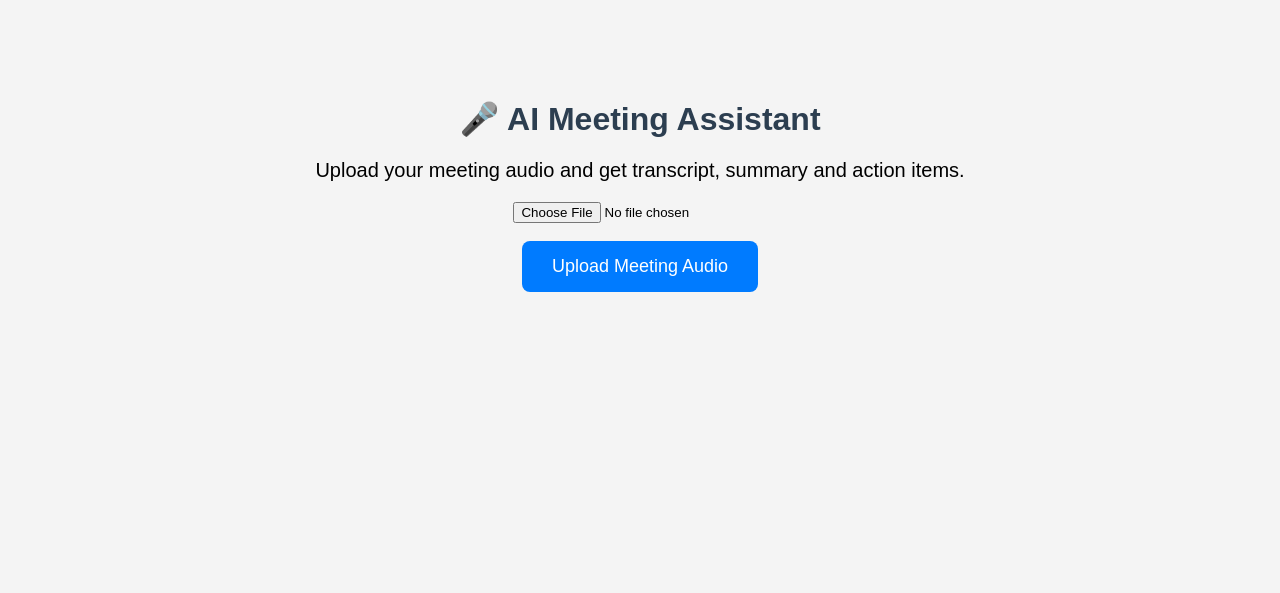
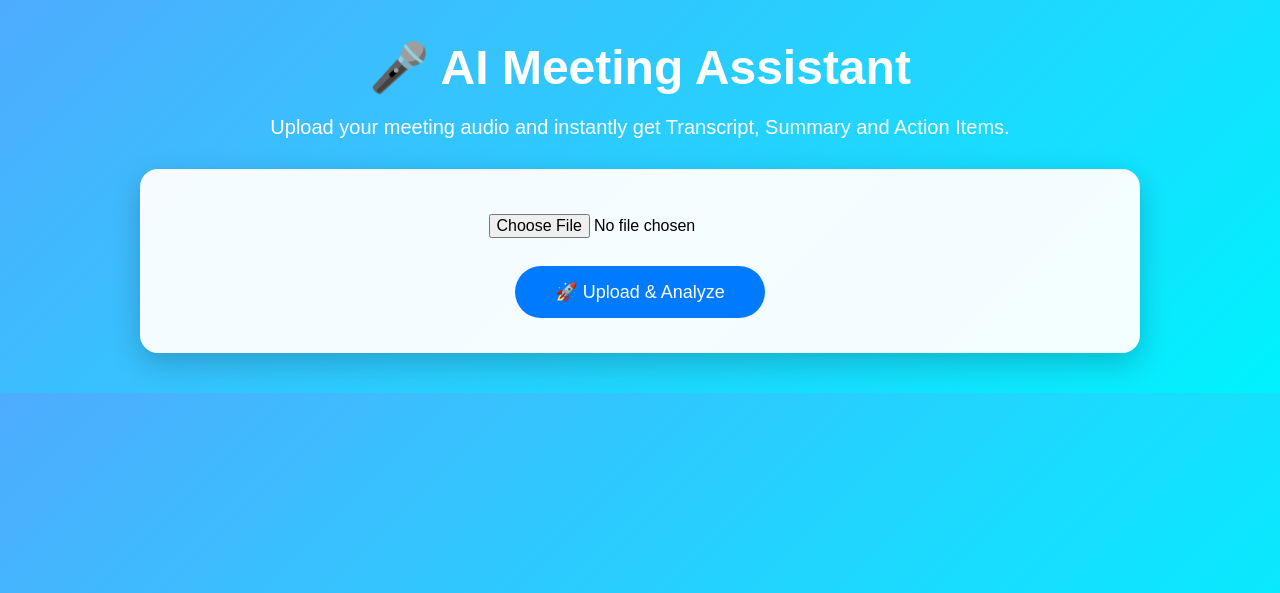
Before and after one commit to priya939287-bit/AI-Meeting-Assistant, a Flask app: page / in a window 1280 px wide. Shown: the top 593 px of the page. Run offline with Flask 3, Linux system fonts and the light colour scheme.

Commit message:
Redesigned UI for meeting analysis results

```diff
--- a/app.py
+++ b/app.py
@@ -35,21 +35,12 @@ def upload():
 
         action_items = extract_action_items(transcript)
 
-        actions = "\n".join(action_items)
-
-        return f"""
-Transcript:
-
-{transcript}
-
-Summary:
-
-{summary}
-
-Action Items:
-
-{actions}
-"""
+        return render_template(
+            "index.html",
+            transcript=transcript,
+            summary=summary,
+            actions=action_items
+        )
 
     else:
         return "Only audio files (.mp3, .wav, .m4a) are allowed."
--- a/static/css/style.css
+++ b/static/css/style.css
@@ -1,49 +1,116 @@
 body{
 
-    background-color:#f4f4f4;
-
-    font-family:Arial;
+    margin:0;
+    padding:0;
+    font-family:Arial, sans-serif;
+    background:linear-gradient(135deg,#4facfe,#00f2fe);
 
 }
 
 .container{
 
-    width:60%;
-
-    margin:auto;
-
-    margin-top:100px;
-
-    text-align:center;
+    width:85%;
+    max-width:1000px;
+    margin:40px auto;
 
 }
 
-h1{
+.header{
 
-    color:#2c3e50;
+    text-align:center;
+    margin-bottom:30px;
 
 }
 
-p{
+.header h1{
 
+    color:white;
+    font-size:48px;
+    margin-bottom:10px;
+
+}
+
+.header p{
+
+    color:white;
     font-size:20px;
+
+}
+
+.upload-card{
+
+    background:rgba(255,255,255,0.95);
+    padding:35px;
+    border-radius:18px;
+    box-shadow:0 10px 30px rgba(0,0,0,0.2);
+    text-align:center;
+    margin-bottom:30px;
+
+}
+
+input[type="file"]{
+
+    font-size:16px;
+    padding:10px;
 
 }
 
 button{
 
-    background-color:#007BFF;
-
+    background:#007BFF;
     color:white;
-
-    padding:15px 30px;
-
     border:none;
-
-    border-radius:8px;
-
+    padding:15px 40px;
+    border-radius:30px;
     font-size:18px;
-
     cursor:pointer;
+    transition:0.3s;
 
 }
+
+button:hover{
+
+    background:#0056b3;
+    transform:scale(1.05);
+
+}
+
+.result-card{
+
+    background:white;
+    margin-top:25px;
+    padding:25px;
+    border-radius:18px;
+    box-shadow:0 10px 25px rgba(0,0,0,0.15);
+
+}
+
+.result-card h2{
+
+    color:#007BFF;
+    margin-bottom:15px;
+    border-bottom:2px solid #007BFF;
+    padding-bottom:10px;
+
+}
+
+.result-card p{
+
+    text-align:justify;
+    line-height:1.8;
+    font-size:17px;
+
+}
+
+.result-card ul{
+
+    padding-left:25px;
+
+}
+
+.result-card li{
+
+    margin-bottom:10px;
+    font-size:17px;
+
+}
--- a/templates/index.html
+++ b/templates/index.html
@@ -1,35 +1,99 @@
 <!DOCTYPE html>
-<html>
+<html lang="en">
 
 <head>
+
+    <meta charset="UTF-8">
+    <meta name="viewport" content="width=device-width, initial-scale=1.0">
+
     <title>AI Meeting Assistant</title>
 
     <link rel="stylesheet"
           href="{{ url_for('static', filename='css/style.css') }}">
+
 </head>
 
 <body>
 
     <div class="container">
 
+        <div class="header">
+
             <h1>🎤 AI Meeting Assistant</h1>
 
             <p>
-            Upload your meeting audio and get
-            transcript, summary and action items.
+                Upload your meeting audio and instantly get
+                Transcript, Summary and Action Items.
             </p>
 
-        <form action="/upload" method="POST" enctype="multipart/form-data">
+        </div>
 
-            <input type="file" name="audio">
+        <div class="upload-card">
+
+            <form action="/upload"
+                  method="POST"
+                  enctype="multipart/form-data">
+
+                <input type="file"
+                       name="audio"
+                       required>
 
                 <br><br>
 
                 <button type="submit">
-                Upload Meeting Audio
+
+                    🚀 Upload & Analyze
+
                 </button>
 
             </form>
+            {% if transcript %}
+
+<div class="result-card">
+
+    <h2>🎤 Transcript</h2>
+
+    <p>{{ transcript }}</p>
+
+</div>
+
+{% endif %}
+
+
+{% if summary %}
+
+<div class="result-card">
+
+    <h2>📝 Summary</h2>
+
+    <p>{{ summary }}</p>
+
+</div>
+
+{% endif %}
+
+
+{% if actions %}
+
+<div class="result-card">
+
+    <h2>✅ Action Items</h2>
+
+    <ul>
+
+        {% for item in actions %}
+
+        <li>{{ item }}</li>
+
+        {% endfor %}
+
+    </ul>
+
+</div>
+
+{% endif %}
+
+        </div>
 
     </div>
 
```
Lines whose indentation alone changed are shown as unchanged.
